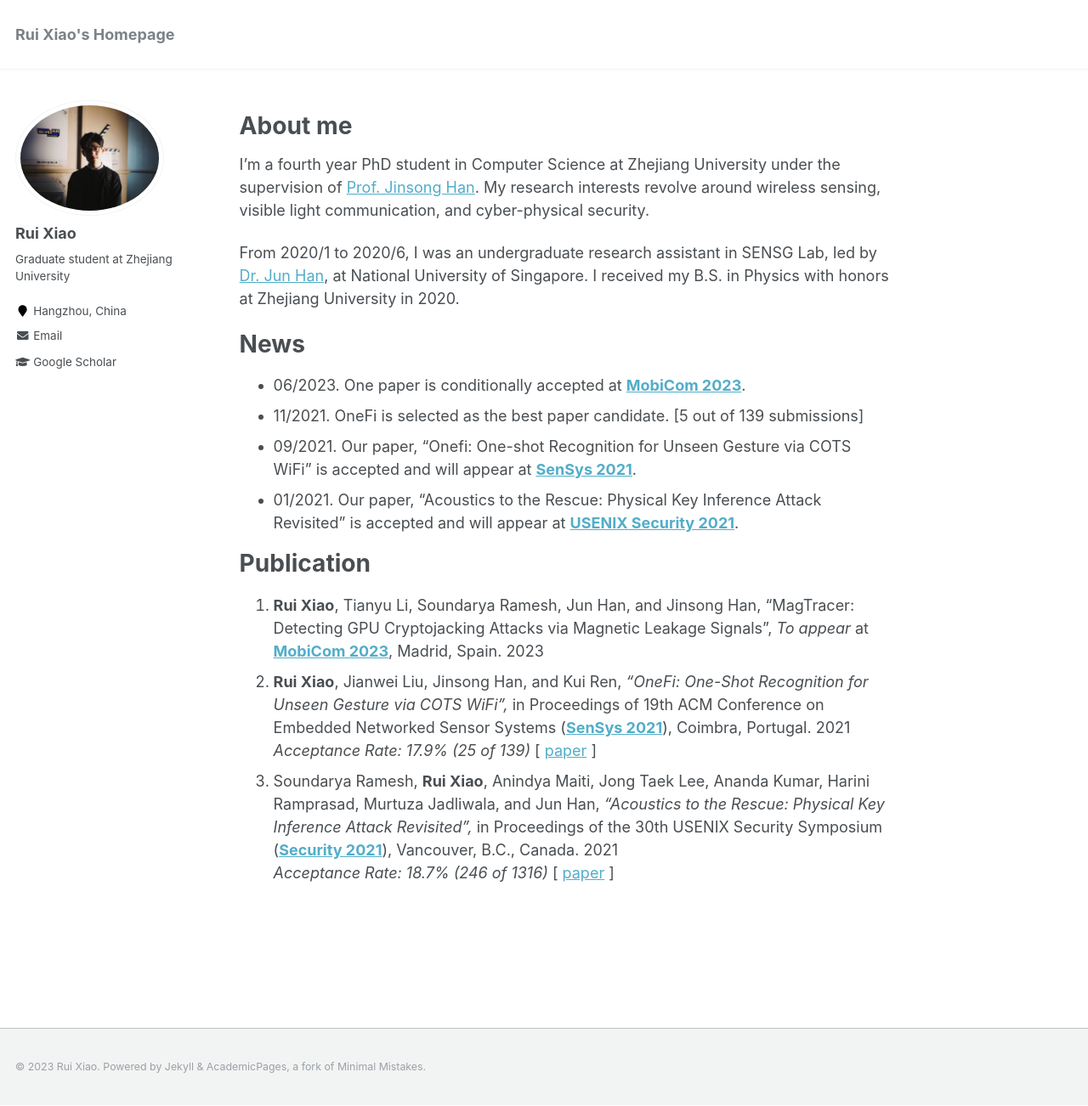
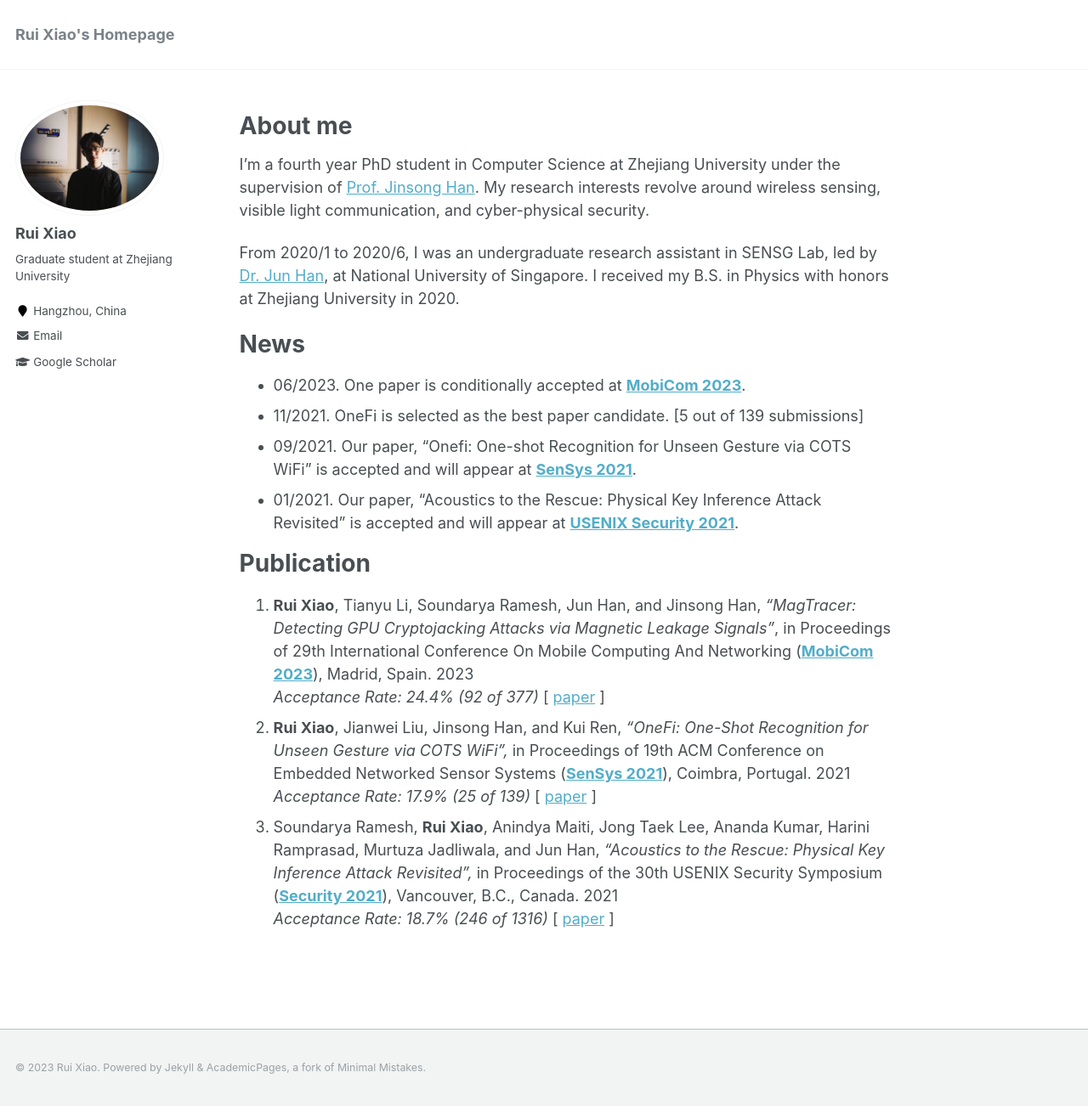
Before and after one commit to ruixiao24/ruixiao24.github.io, a Jekyll site: the page built from _pages/about.md, in a window 1280 px wide and 1302 px high. Shown: the whole window at 85% size. Built offline with Jekyll 4.4.1, drawn with Linux system fonts in a browser that asks for light colours.

Commit message:
Update about.md

```diff
--- a/_pages/about.md
+++ b/_pages/about.md
@@ -23,7 +23,8 @@
 
 # Publication
 
-1. **Rui Xiao**, Tianyu Li, Soundarya Ramesh, Jun Han, and Jinsong Han, “MagTracer: Detecting GPU Cryptojacking Attacks via Magnetic Leakage Signals”, *To appear* at **[MobiCom 2023](https://sigmobile.org/mobicom/2023/)**, Madrid, Spain. 2023
+1. **Rui Xiao**, Tianyu Li, Soundarya Ramesh, Jun Han, and Jinsong Han, *"MagTracer: Detecting GPU Cryptojacking Attacks via Magnetic Leakage Signals"*, in Proceedings of 29th International Conference On Mobile Computing And Networking (**[MobiCom 2023](https://sigmobile.org/mobicom/2023/)**), Madrid, Spain. 2023
+    *Acceptance Rate: 24.4% (92 of 377)* [ [paper](https://ruixiao24.github.io/files/magtracer-mobicom23.pdf) ]
 1. **Rui Xiao**, Jianwei Liu, Jinsong Han, and Kui Ren, *"OneFi: One-Shot Recognition for Unseen Gesture via COTS WiFi",* in Proceedings of 19th ACM Conference on Embedded Networked Sensor Systems (**[SenSys 2021](https://sensys.acm.org/2021/)**), Coimbra, Portugal. 2021
     *Acceptance Rate: 17.9% (25 of 139)* [ [paper](https://ruixiao24.github.io/files/rui_onefi.pdf) ]
 1. Soundarya Ramesh, **Rui Xiao**, Anindya Maiti, Jong Taek Lee, Ananda Kumar, Harini Ramprasad, Murtuza Jadliwala, and Jun Han, *"Acoustics to the Rescue: Physical Key Inference Attack Revisited",* in Proceedings of the 30th USENIX Security Symposium
```
